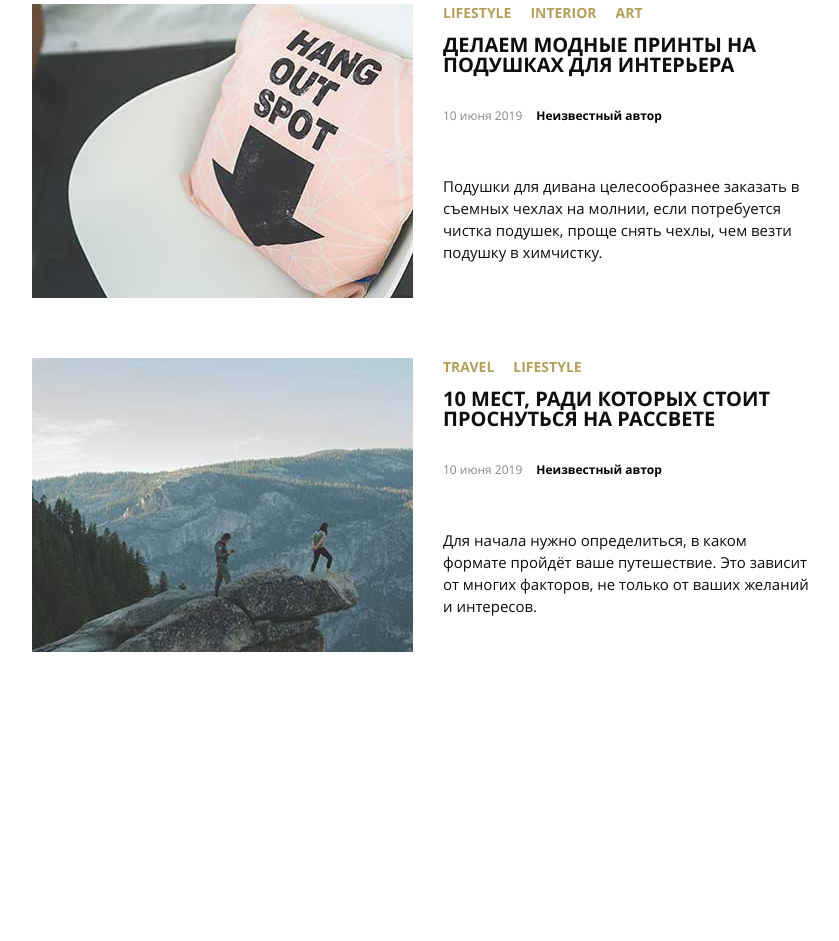
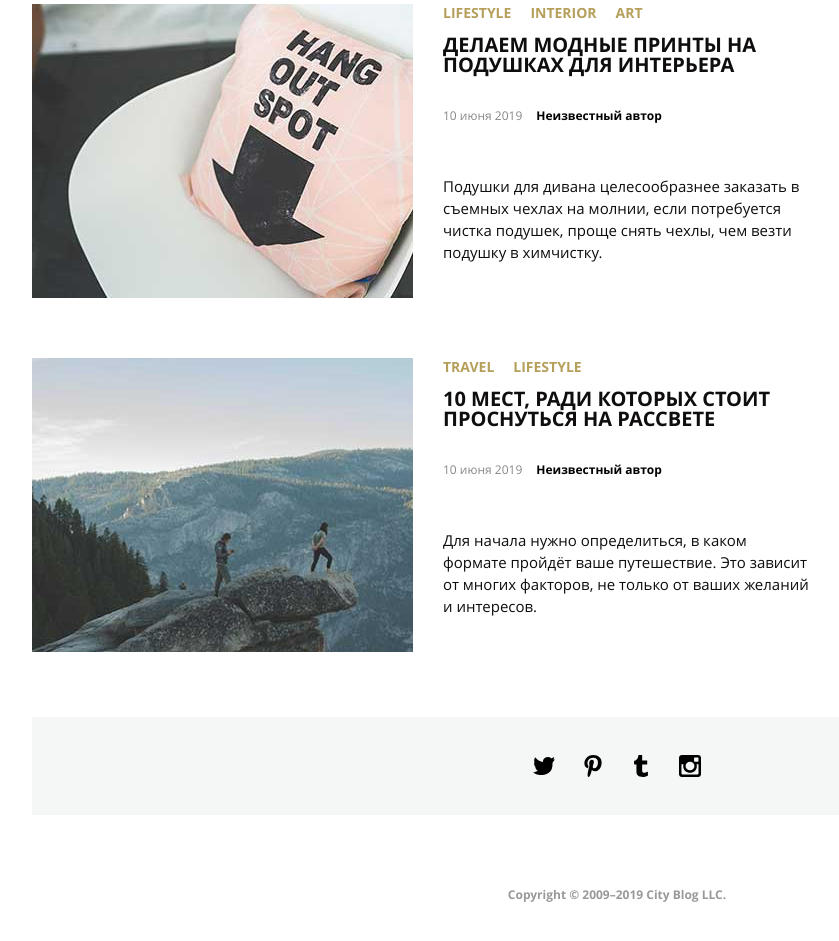
Before and after one commit to VladimirrAndreevich/noemi, a plain HTML site: page index.html in a window 1280 px wide. Shown: the part 1925-2866 px from the top of the page, without its empty margins (23-862 px from the left). Before the commit the page ends 2642 px from the top, so only its background shows below. Drawn offline with Linux system fonts and the light colour scheme.

Commit message:
add footer

```diff
--- a/css/style.css
+++ b/css/style.css
@@ -500,3 +500,37 @@ a {
   font-size: 12px;
   color: #b59f5b;
 }
+
+/* footer */
+
+.footer__wrapper {
+  padding: 38px 0;
+  margin-bottom: 74px;
+
+  background-color: #f4f7f6;
+}
+
+.social-networks {
+  display: flex;
+  flex-direction: row;
+  align-items: center;
+  justify-content: space-between;
+
+  width: 168px;
+
+  margin: 0 auto;
+}
+
+.social-networks__item {
+  height: 22px;
+  width: 22px;
+}
+
+.copyright {
+  margin-bottom: 40px;
+
+  font-weight: 700;
+  font-size: 12px;
+  color: #999999;
+  text-align: center;
+}
--- a/index.html
+++ b/index.html
@@ -392,5 +392,47 @@
         </aside>
       </div>
     </main>
+
+    <footer class="footer">
+      <div class="container">
+        <div class="footer__wrapper">
+          <div class="social-networks">
+            <a class="social-networks__item" href="#">
+              <img
+                src="images/social/004-twitter.svg"
+                alt="twitter"
+                class="social-networks__img"
+              />
+            </a>
+
+            <a class="social-networks__item" href="#">
+              <img
+                src="images/social/001-pinterest.svg"
+                alt="pinterest"
+                class="social-networks__img"
+              />
+            </a>
+
+            <a class="social-networks__item" href="#">
+              <img
+                src="images/social/003-tumblr.svg"
+                alt="tumblr"
+                class="social-networks__img"
+              />
+            </a>
+
+            <a class="social-networks__item" href="#">
+              <img
+                src="images/social/005-instagram.svg"
+                alt="instagram"
+                class="social-networks__img"
+              />
+            </a>
+          </div>
+        </div>
+
+        <div class="copyright">Copyright © 2009–2019 City Blog LLC.</div>
+      </div>
+    </footer>
   </body>
 </html>
```
